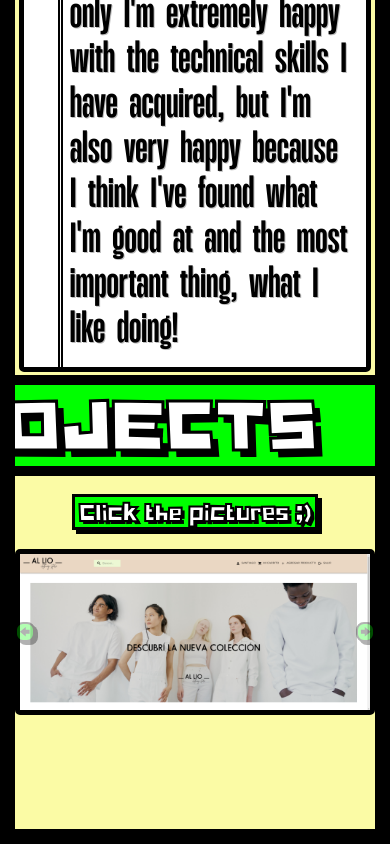
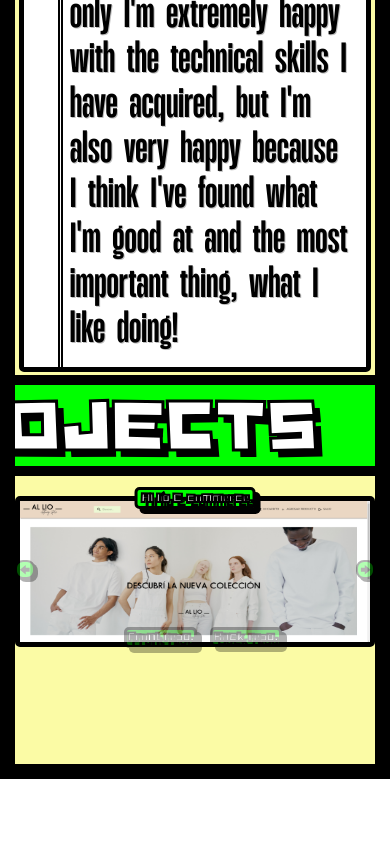
Before and after one commit to BStar098/bstar098Portfolio, a React (Create React App) app: page / in a window 390 px wide. Shown: the part 2306-3150 px from the top of the page. After the commit the page ends 3085 px from the top, so only its background shows below. Built offline with nearby package versions, Linux system fonts and the light colour scheme; grey boxes are pictures that could not be loaded.

Commit message:
myProjects screen dynamic title

```diff
--- /dev/null
+++ b/src/components/Button.js
@@ -0,0 +1,54 @@
+import React from "react";
+
+function Button({ size, background, color, text, className, href }) {
+  return href ? (
+    <a
+      style={{ textDecoration: "none" }}
+      href={href}
+      target="_blank"
+      rel="noopener noreferrer"
+    >
+      <h1
+        className={className}
+        style={{
+          fontSize: size,
+          width: "fit-content",
+          whiteSpace: "nowrap",
+          padding: "0.2% 1% 0.2% 1%",
+          cursor: "pointer",
+          border: "3px solid black",
+          borderRadius: "5px",
+          boxShadow: "5px 5px black",
+          color: color,
+          background: background,
+          WebkitTextStroke: "2px black",
+          textShadow: "4px 4px black",
+        }}
+      >
+        {text}
+      </h1>
+    </a>
+  ) : (
+    <h1
+      className={className}
+      style={{
+        fontSize: size,
+        width: "fit-content",
+        whiteSpace: "nowrap",
+        padding: "0.2% 1% 0.2% 1%",
+        cursor: "pointer",
+        border: "3px solid black",
+        borderRadius: "5px",
+        boxShadow: "5px 5px black",
+        color: color,
+        background: background,
+        WebkitTextStroke: "2px black",
+        textShadow: "4px 4px black",
+      }}
+    >
+      {text}
+    </h1>
+  );
+}
+
+export default Button;
--- a/src/components/MyProjects.js
+++ b/src/components/MyProjects.js
@@ -1,5 +1,5 @@
 import "../styles/MyProjects/myProjects.css";
-import React from "react";
+import { React, useState } from "react";
 import { Swiper, SwiperSlide } from "swiper/react";
 import "swiper/css";
 import "swiper/css/navigation";
@@ -7,15 +7,21 @@ import { Navigation } from "swiper";
 import eCommerce from "../assets/myProjectsPictures/E-commerce.png";
 import TMDB from "../assets/myProjectsPictures/Movie_Database.png";
 import portfolio from "../assets/myProjectsPictures/Portfolio.png";
-
 import { GoArrowLeft, GoArrowRight } from "react-icons/go";
+import Button from "./Button";
 
 function MyProjects() {
+  const [projectTitle, setProjectTitle] = useState("");
   return (
     <div id="projects" className="myProjectsContainer">
-      <h1 className="myProjectsTitle">Click the pictures ;)</h1>
-
       <div className="swiperContainer">
+        <Button
+          className="projectsTitle"
+          size="3vw"
+          background="lime"
+          color="white"
+          text={projectTitle ? projectTitle : "Al lío E-commerce"}
+        />
         <div className="button-prev-slide">
           <GoArrowLeft className="carouselNavigationIcon" />
         </div>
@@ -24,6 +30,9 @@ function MyProjects() {
         </div>
         <div className="swiper-wrapper">
           <Swiper
+            onSlideChange={(e) => {
+              setProjectTitle(e.slides[e.snapIndex].id);
+            }}
             loop={true}
             slidesPerView={1}
             navigation={{
@@ -32,43 +41,81 @@ function MyProjects() {
             }}
             modules={[Navigation]}
           >
-            <SwiperSlide className="swiperPicture">
-              <a
-                href="https://github.com/BStar098/al_lio_front_repo"
-                target="_blank"
-                rel="noopener noreferrer"
-              >
-                <img alt="alLioEcommerce" src={eCommerce}></img>
-              </a>
+            <SwiperSlide id="Al lío E-commerce" className="swiperPicture">
+              <img alt="alLioEcommerce" src={eCommerce}></img>
+              <div className="swiperButtonsContainer">
+                <Button
+                  href="https://github.com/BStar098/al_lio_front_repo"
+                  className="swiperButtons"
+                  size="3vw"
+                  background="lime"
+                  color="white"
+                  text="Front repo."
+                />
+                <Button
+                  href="https://github.com/BStar098/al_lio_back_repo"
+                  className="swiperButtons"
+                  size="3vw"
+                  background="lime"
+                  color="white"
+                  text="Back repo."
+                />
+              </div>
             </SwiperSlide>
-            <SwiperSlide className="swiperPicture">
-              <a
-                href="https://github.com/BStar098/26-checkpoint-TMDB"
-                target="_blank"
-                rel="noopener noreferrer"
-              >
-                <img alt="TMDBClone" src={TMDB}></img>
-              </a>
+            <SwiperSlide id="TMDB Clone" className="swiperPicture">
+              <img alt="TMDBClone" src={TMDB}></img>
+              <div className="swiperButtonsContainer">
+                <Button
+                  href="https://github.com/BStar098/26-checkpoint-TMDB"
+                  className="swiperButtons"
+                  size="3vw"
+                  background="lime"
+                  color="white"
+                  text="Main Repo."
+                />
+              </div>
             </SwiperSlide>
-            <SwiperSlide className="swiperPicture">
-              <a
-                href="https://github.com/BStar098/bstar098Portfolio"
-                target="_blank"
-                rel="noopener noreferrer"
-              >
-                <img alt="myPortfolio" src={portfolio}></img>
-              </a>
+            <SwiperSlide id="My Brutalist Portfolio" className="swiperPicture">
+              <img alt="myPortfolio" src={portfolio}></img>
+              <div className="swiperButtonsContainer">
+                <Button
+                  href="https://github.com/BStar098/bstar098Portfolio"
+                  className="swiperButtons"
+                  size="3vw"
+                  background="lime"
+                  color="white"
+                  text="Main repo."
+                />
+              </div>
             </SwiperSlide>
-            <SwiperSlide className="swiperPicture">
+            <SwiperSlide id="RRHH Mobile App" className="swiperPicture">
               <iframe
                 width="100%"
-                height="100%"
+                height="90%"
                 src="https://www.youtube.com/embed/odtPaT5Qf0I"
                 title="YouTube video player"
                 frameborder="0"
                 allow="accelerometer; autoplay; clipboard-write; encrypted-media; gyroscope; picture-in-picture"
                 allowfullscreen
               ></iframe>
+              <div className="swiperButtonsContainer">
+                <Button
+                  href="https://github.com/BStar098/FRONT-App-RRHH"
+                  className="swiperButtons"
+                  size="3vw"
+                  background="lime"
+                  color="white"
+                  text="Front repo."
+                />
+                <Button
+                  href="https://github.com/BStar098/BACK-App-RRHH"
+                  className="swiperButtons"
+                  size="3vw"
+                  background="lime"
+                  color="white"
+                  text="Back repo."
+                />
+              </div>
             </SwiperSlide>
           </Swiper>
         </div>
--- a/src/styles/MyProjects/myProjects.css
+++ b/src/styles/MyProjects/myProjects.css
@@ -9,40 +9,34 @@
   background: #fbfba5;
 }
 
-.myProjectsTitle {
-  font-size: 300%;
-  width: -webkit-fit-content;
-  width: -moz-fit-content;
-  width: fit-content;
-  margin: 5% auto 2% auto;
-  padding: 0.2% 1% 0.2% 1%;
-  cursor: default;
-  border: 7px solid black;
-  box-shadow: 10px 10px black;
-  color: #ffffff;
-  background: lime;
-  -webkit-text-stroke: 3.5px black;
-  text-shadow: 7px 7px black;
+.projectsTitle {
+  cursor: default !important;
+  position: absolute;
+  margin-bottom: 2%;
+  left: 50%;
+  transform: translateX(-50%);
+  z-index: 99;
 }
 
 .swiperContainer {
   display: flex;
   height: 80%;
   width: 80%;
-  margin-bottom: 7%;
+  margin: 3% 0% 7% 0%;
   position: relative;
 }
 
 .swiperPicture {
+  position: relative;
   display: flex;
   align-items: center;
   justify-content: center;
 }
-.swiperPicture > a > img {
+.swiperPicture > img {
   border: 15px solid black;
   border-radius: 5px;
   box-shadow: 10px 10px black;
-  height: 100%;
+  height: 90%;
   width: 100%;
   -webkit-user-select: none;
      -moz-user-select: none;
@@ -57,6 +51,24 @@
      -moz-user-select: none;
       -ms-user-select: none;
           user-select: none;
+}
+
+.swiperButtonsContainer {
+  display: flex;
+  gap: 10%;
+  position: absolute;
+  justify-content: space-evenly;
+  bottom: 5%;
+  text-decoration: none;
+}
+
+.swiperButtons {
+  transition: 0.2s;
+  opacity: 0.3;
+}
+
+.swiperButtons:hover {
+  opacity: 1;
 }
 
 .button-prev-slide {
@@ -93,19 +105,12 @@
 }
 
 @media screen and (max-width: 800px) {
-  .myProjectsTitle {
-    font-size: 6vw;
-    -webkit-text-stroke: 2px black;
-    border: 3px solid black;
-    text-shadow: 3px 3px black;
-    box-shadow: 4px 4px black;
-  }
   .swiperContainer {
     height: 90%;
     width: 100%;
     margin: 3% 0% 30% 0%;
   }
-  .swiperPicture > a > img {
+  .swiperPicture > img {
     border: 5px solid black;
     box-shadow: 0px 0px;
   }
--- a/src/styles/MyProjects/myProjects.sass
+++ b/src/styles/MyProjects/myProjects.sass
@@ -6,46 +6,56 @@
     align-items: center
     background: #fbfba5
 
-.myProjectsTitle
-    font-size: 300%
-    width: fit-content
-    margin: 5% auto 2% auto
-    padding: 0.2% 1% 0.2% 1%
-    cursor: default
-    border: 7px solid black
-    box-shadow: 10px 10px black
-    color: #ffffff
-    background: lime
-    -webkit-text-stroke: 3.5px black
-    text-shadow: 7px 7px black
+.projectsTitle
+    cursor: default !important
+    position: absolute
+    margin-bottom: 2%
+    left: 50%
+    transform: translateX(-50%)
+    z-index: 99
+
 
 
 .swiperContainer
     display: flex
     height: 80%
     width: 80%
-    margin-bottom: 7%
+    margin: 3% 0% 7% 0%
     position: relative
 
 .swiperPicture
+    position: relative
     display: flex
     align-items: center
     justify-content: center
-
-    >a
-        >img
-            border: 15px solid black
-            border-radius: 5px
-            box-shadow: 10px 10px black
-            height: 100%
-            width: 100%
-            user-select: none
-
+    >img
+        border: 15px solid black
+        border-radius: 5px
+        box-shadow: 10px 10px black
+        height: 90%
+        width: 100%
+        user-select: none
     >iframe
         border: 15px solid black
         border-radius: 5px
         box-shadow: 10px 10px black
         user-select: none
+
+.swiperButtonsContainer
+    display: flex
+    gap: 10%
+    position: absolute
+    justify-content: space-evenly
+    bottom: 5%
+    text-decoration: none
+
+.swiperButtons
+    transition: 0.2s
+    opacity: 0.3
+
+.swiperButtons:hover
+    opacity: 1
+
 .button-prev-slide
     position: absolute
     z-index: 99
@@ -74,21 +84,14 @@
 
 
 @media screen and ( max-width: 800px )
-    .myProjectsTitle
-        font-size: 6vw
-        -webkit-text-stroke: 2px black
-        border: 3px solid black
-        text-shadow: 3px 3px black
-        box-shadow: 4px 4px black
     .swiperContainer
         height: 90%
         width: 100%
         margin: 3% 0% 30% 0%
     .swiperPicture
-        >a
-            >img
-                border: 5px solid black
-                box-shadow: 0px 0px
+        >img
+            border: 5px solid black
+            box-shadow: 0px 0px
         >iframe
             box-shadow: 0px 0px
             border: 5px solid black
```
Also changed, not shown: 1 other file (tests, documents, lock files or other folders).
